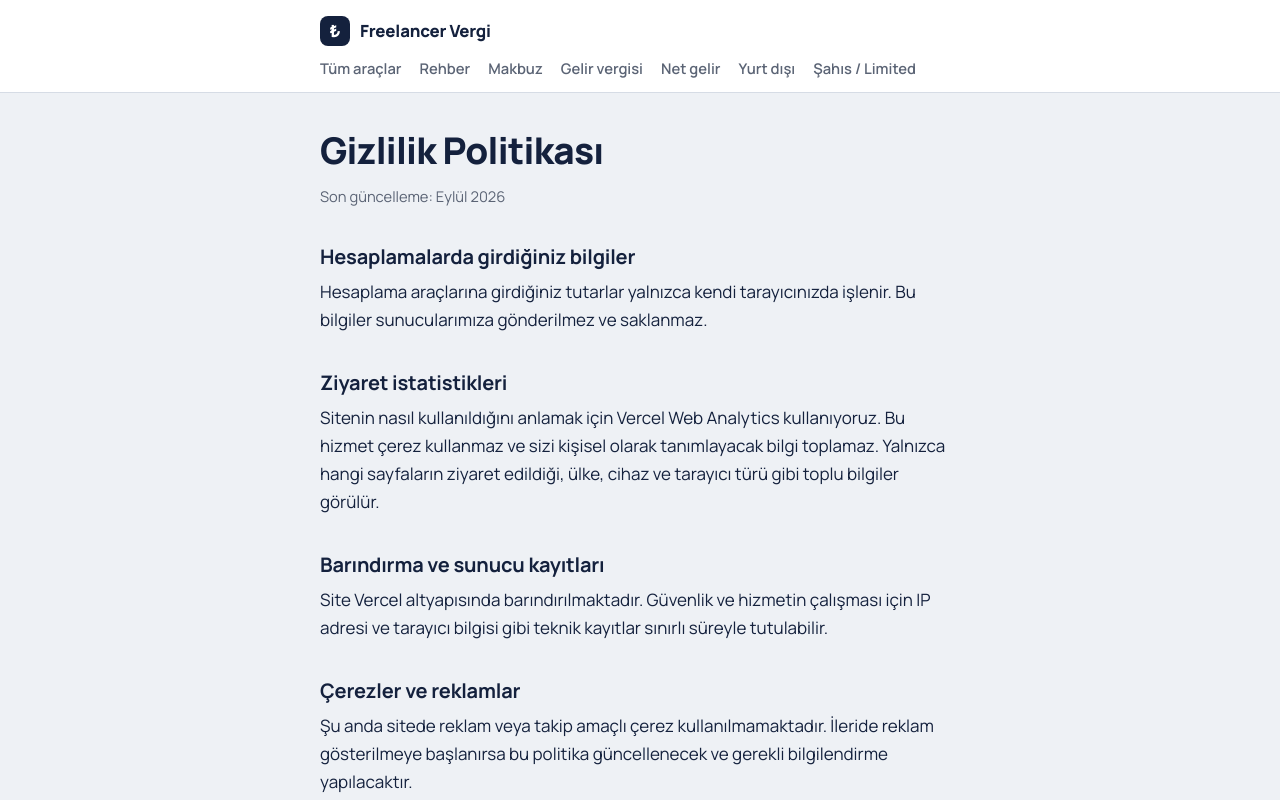
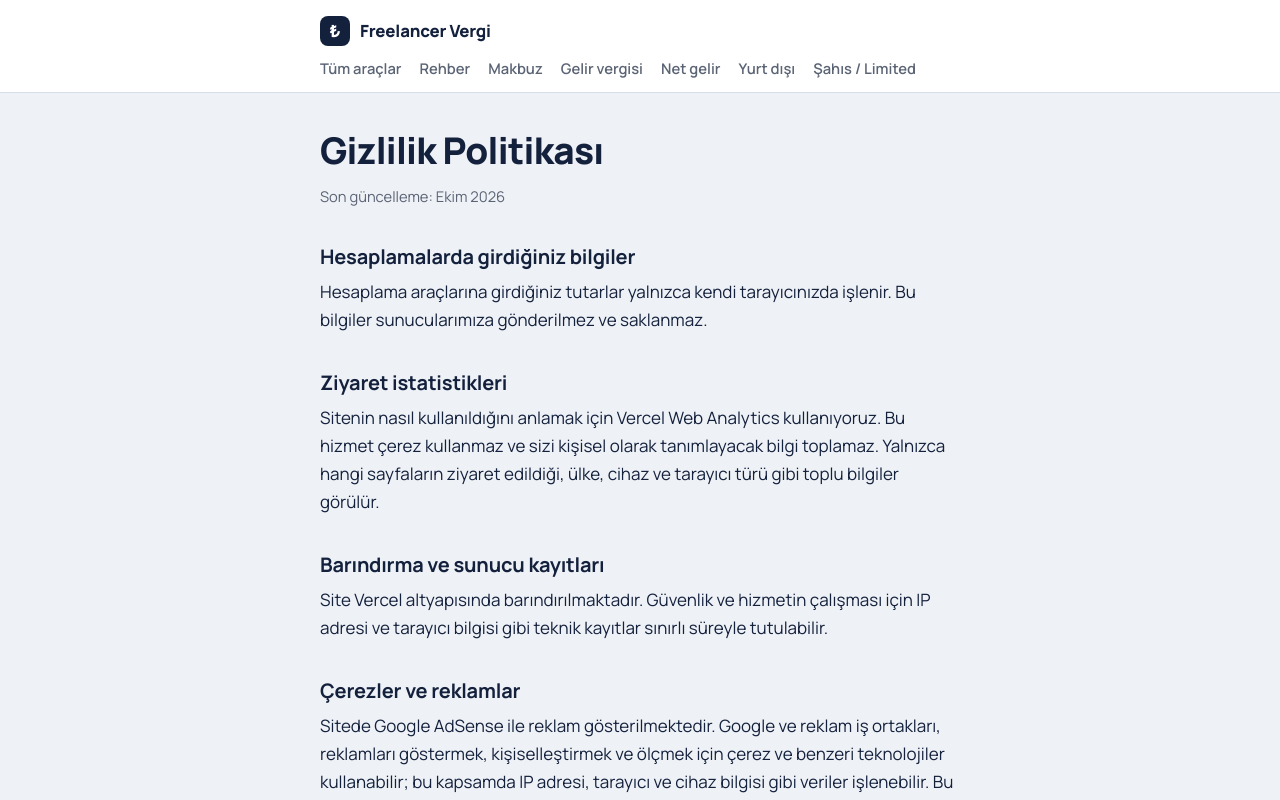
Before and after one commit to yavuzscvk-source/freelancer-vergi, a Next.js app: page /gizlilik-politikasi in a window 1280 px wide. Shown: the top 800 px of the page. Built offline with nearby package versions, Linux system fonts and the light colour scheme.

Commit message:
Update page.js

```diff
--- a/app/gizlilik-politikasi/page.js
+++ b/app/gizlilik-politikasi/page.js
@@ -7,13 +7,11 @@ export const metadata = sayfa({
   yol: "/gizlilik-politikasi",
 });
 
-
-
 export default function Gizlilik() {
   return (
     <>
       <h1>Gizlilik Politikası</h1>
-      <p className="muted">Son güncelleme: Eylül 2026</p>
+      <p className="muted">Son güncelleme: Ekim 2026</p>
 
       <h2>Hesaplamalarda girdiğiniz bilgiler</h2>
       <p>Hesaplama araçlarına girdiğiniz tutarlar yalnızca kendi tarayıcınızda işlenir. Bu bilgiler sunucularımıza gönderilmez ve saklanmaz.</p>
@@ -25,7 +23,7 @@ export default function Gizlilik() {
       <p>Site Vercel altyapısında barındırılmaktadır. Güvenlik ve hizmetin çalışması için IP adresi ve tarayıcı bilgisi gibi teknik kayıtlar sınırlı süreyle tutulabilir.</p>
 
       <h2>Çerezler ve reklamlar</h2>
-      <p>Şu anda sitede reklam veya takip amaçlı çerez kullanılmamaktadır. İleride reklam gösterilmeye başlanırsa bu politika güncellenecek ve gerekli bilgilendirme yapılacaktır.</p>
+      <p>Sitede Google AdSense ile reklam gösterilmektedir. Google ve reklam iş ortakları, reklamları göstermek, kişiselleştirmek ve ölçmek için çerez ve benzeri teknolojiler kullanabilir; bu kapsamda IP adresi, tarayıcı ve cihaz bilgisi gibi veriler işlenebilir. Bu veriler Google tarafından kendi <a href="https://policies.google.com/privacy?hl=tr" target="_blank" rel="noopener noreferrer">gizlilik politikasına</a> göre işlenir. Ayrıntılar için <Link href="/cerez-politikasi">çerez politikası</Link> sayfasına bakabilirsiniz.</p>
 
       <h2>E-posta ile iletişim</h2>
       <p>Bize e-posta gönderirseniz, adresiniz ve mesajınız yalnızca size cevap vermek için kullanılır ve üçüncü kişilerle paylaşılmaz.</p>
```
